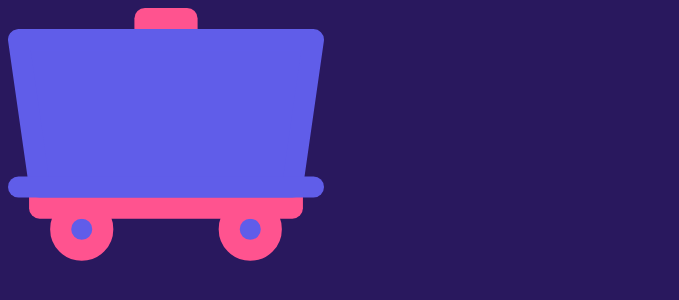
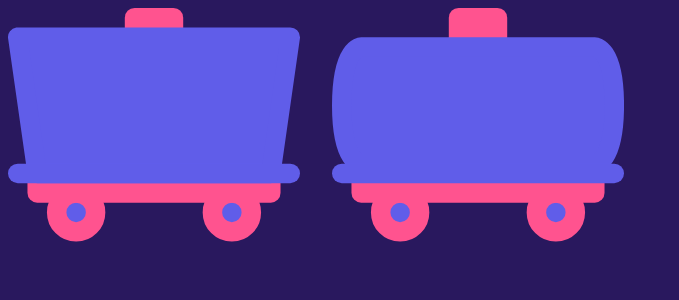
Before and after one commit to vegeta897/grace-train-lib, a SvelteKit app: page / in a window 1280 px wide. Shown: the top 300 px of the page, without its empty margins (0-679 px from the left). Built offline with nearby package versions, Linux system fonts and the light colour scheme.

Commit message:
✨ Add tanker car

```diff
--- /dev/null
+++ b/src/lib/TankerCar.svelte
@@ -0,0 +1,45 @@
+<script lang="ts">
+	import { COLORS } from './colors.js'
+
+	export let color: string | null = 'none'
+
+	$: _color = color && color !== 'none' ? `${color}cc` : COLORS.BASE
+</script>
+
+<svg viewBox="0 0 375 300" width="100%">
+	<circle cx="87.5" cy="262.5" r="25" style="fill:{COLORS.BASE};stroke:{COLORS.POP};" />
+	<circle cx="287.5" cy="262.5" r="25" style="fill:{COLORS.BASE};stroke:{COLORS.POP};" />
+	<rect
+		x="162.5"
+		y="12.5"
+		width="50"
+		height="25"
+		style="fill:none;stroke:{COLORS.POP};"
+	/>
+	<rect
+		x="37.5"
+		y="212.5"
+		width="300"
+		height="25"
+		style="fill:{COLORS.POP};stroke:{COLORS.POP};"
+	/>
+	<path
+		d="M37.5,200c0,-0 -25,-0.021 -25,-74.652c0,-75.353 25,-75.348 25,-75.348l300,0c0,0 25.058,0.062 25.058,75c-0,75.229 -25.058,75 -25.058,75l-300,-0Z"
+		style="fill:{COLORS.BASE};stroke:{COLORS.BASE};"
+	/>
+	<path d="M12.5,212.5l350,0" style="fill:none;stroke:{COLORS.BASE};" />
+	{#if color !== 'none'}
+		<path
+			d="M374.044,99.934l-373.024,0c-0,0 -1.02,9.223 -1.02,28.473c0,15.457 1.763,28.472 1.763,28.472l371.616,0c0,0 1.663,-13.268 1.663,-28.472c0,-17.099 -0.998,-28.473 -0.998,-28.473Z"
+			style="fill:{_color}"
+		/>
+	{/if}
+</svg>
+
+<style>
+	svg {
+		stroke-linecap: round;
+		stroke-linejoin: round;
+		stroke-width: 25px;
+	}
+</style>
--- a/src/routes/+page.svelte
+++ b/src/routes/+page.svelte
@@ -1,5 +1,6 @@
 <script lang="ts">
 	import TrainCar from '../lib/TrainCar.svelte'
+	import TankerCar from '../lib/TankerCar.svelte'
 </script>
 
 <svelte:head>
@@ -7,6 +8,7 @@
 </svelte:head>
 <div class="showcase">
 	<TrainCar />
+	<TankerCar />
 </div>
 
 <style>
@@ -16,5 +18,7 @@
 	.showcase {
 		display: grid;
 		grid-template-columns: repeat(4, 1fr);
+		row-gap: 2rem;
+		column-gap: 2rem;
 	}
 </style>
```
Also changed, not shown: 1 other file (tests, documents, lock files or other folders).
